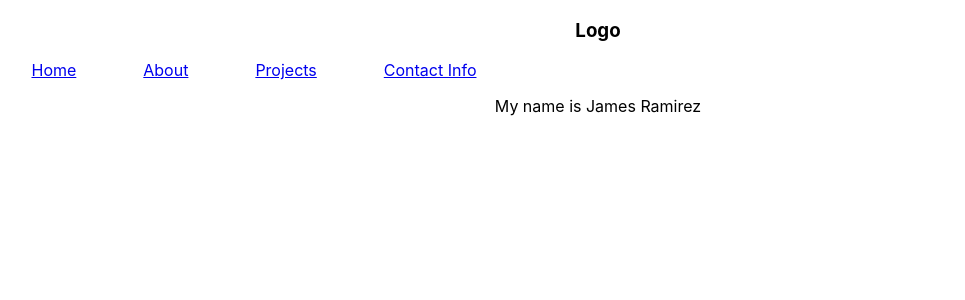
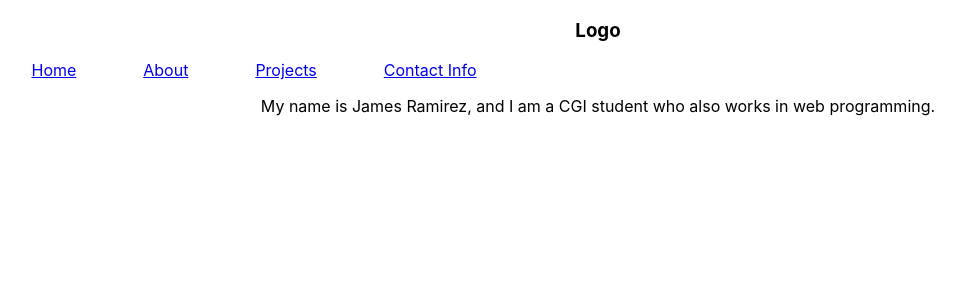
Before and after one commit to Jramire16/jramire16.github.io, a React (Create React App) app: page /about in a window 1280 px wide. Shown: the top 300 px of the page, without its empty margins (42-1007 px from the left). Built offline with nearby package versions, Linux system fonts and the light colour scheme.

Commit message:
Small push for About.js

```diff
--- a/src/About.js
+++ b/src/About.js
@@ -10,7 +10,7 @@ import {
 function About(){
   return(
      <p>
-    My name is James Ramirez
+    My name is James Ramirez, and I am a CGI student who also works in web programming.
     </p>
   )
 
```
